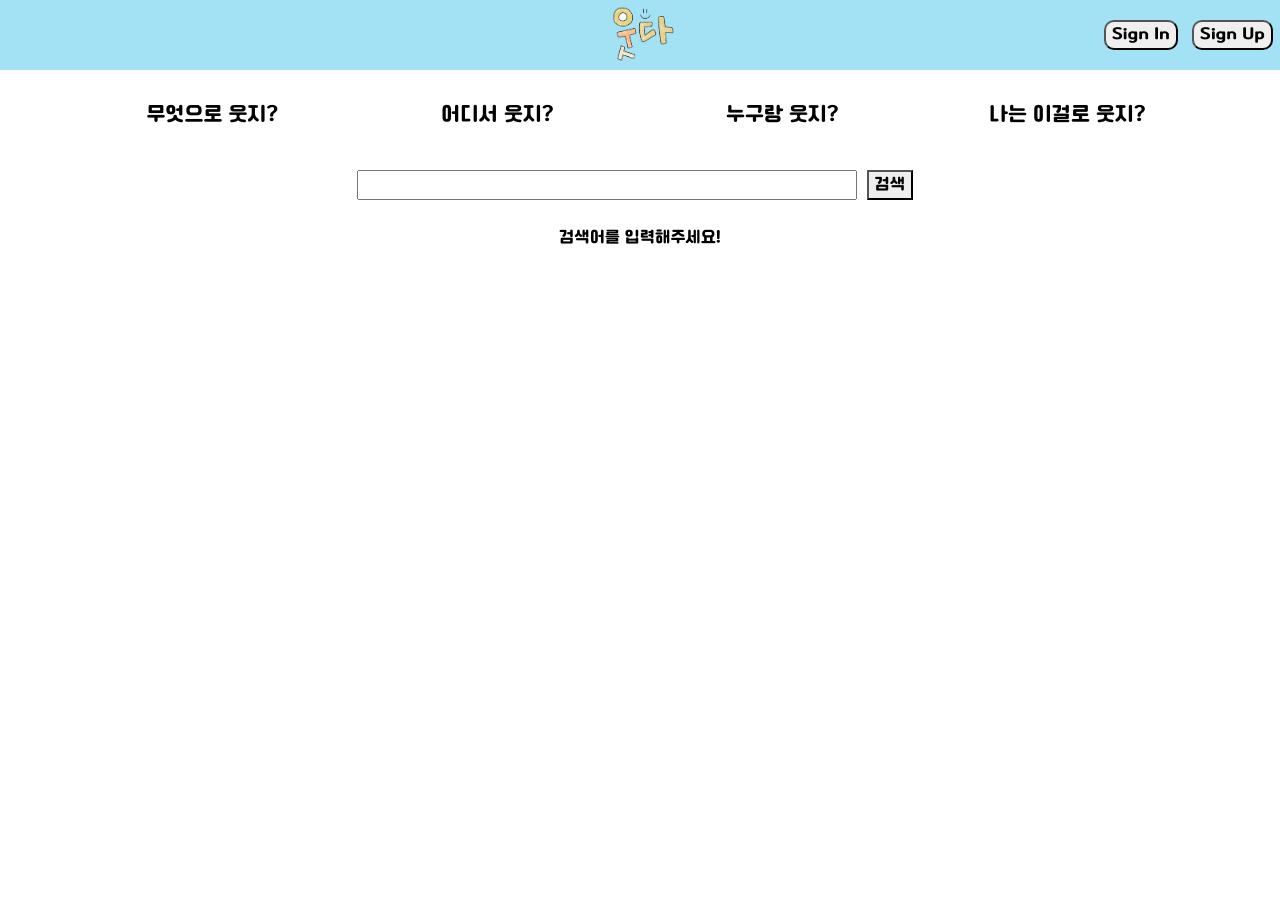
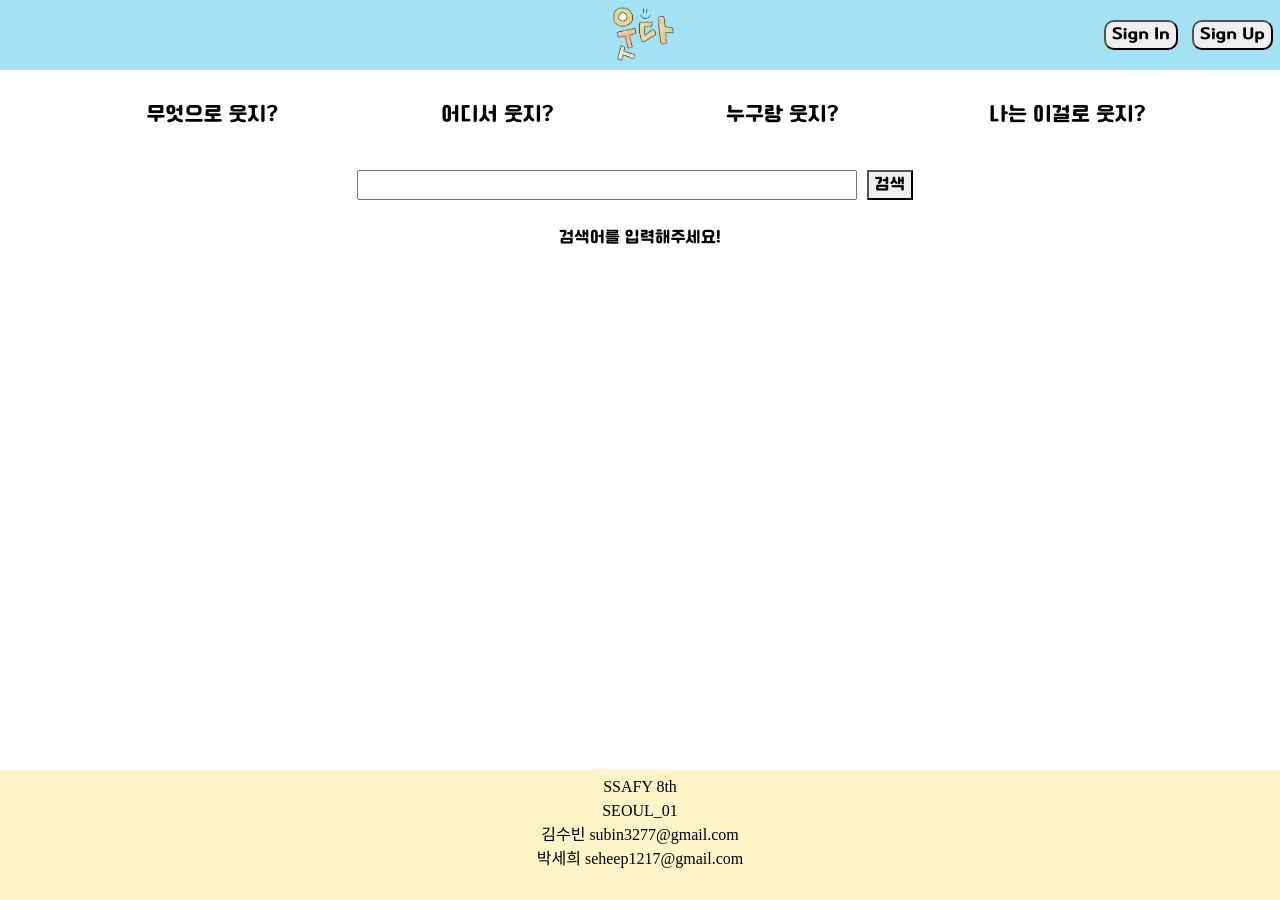
Before and after one commit to subin3277/OTTDA, a Vue app: page /search in a window 1280 px wide. Before the commit the page ends 800 px from the top, so only its background shows below. Built offline with nearby package versions, Linux system fonts and the light colour scheme; a web font is replaced by a local one.

Commit message:
mainlayout

```diff
--- a/src/App.vue
+++ b/src/App.vue
@@ -26,7 +26,10 @@
         <router-link to="/review" class="col">나는 이걸로 웃지?</router-link>
       </div>
     </nav>
-    <router-view id="routerview" style="margin: 0px 30px" />
+    <div id="router">
+      <router-view id="routerview" />
+    </div>
+
 
     <footer
       class="footer"
@@ -51,7 +54,9 @@
   -moz-osx-font-smoothing: grayscale;
   text-align: center;
   color: black;
-
+  min-height: 100%;
+  position: relative;
+  padding-bottom : 0px;
 }
 
 #logo {
@@ -87,17 +92,25 @@ nav a.router-link-exact-active {
   color: black;
 }
 
+#router {
+  display: flex;
+  justify-content: center;
+}
 #routerview {
   height: auto;
-  min-height: 100%;
+  min-height: 70vh;
   padding-bottom: 100px;
+  width: 70%;
+
 }
 
 footer {
+  font-family: cafeair;
   width: 100%;
-  height: 100px;
+  height: 130px;
   position: relative;
-  transform: translate(-100%);
+  padding: 5px;
+  bottom : 0;
 }
 
 @font-face {
```
